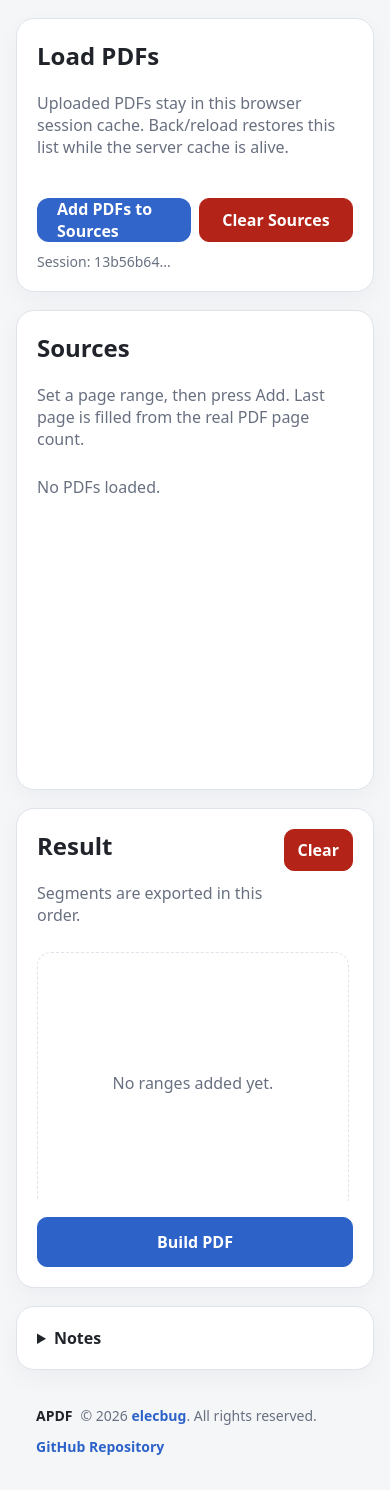
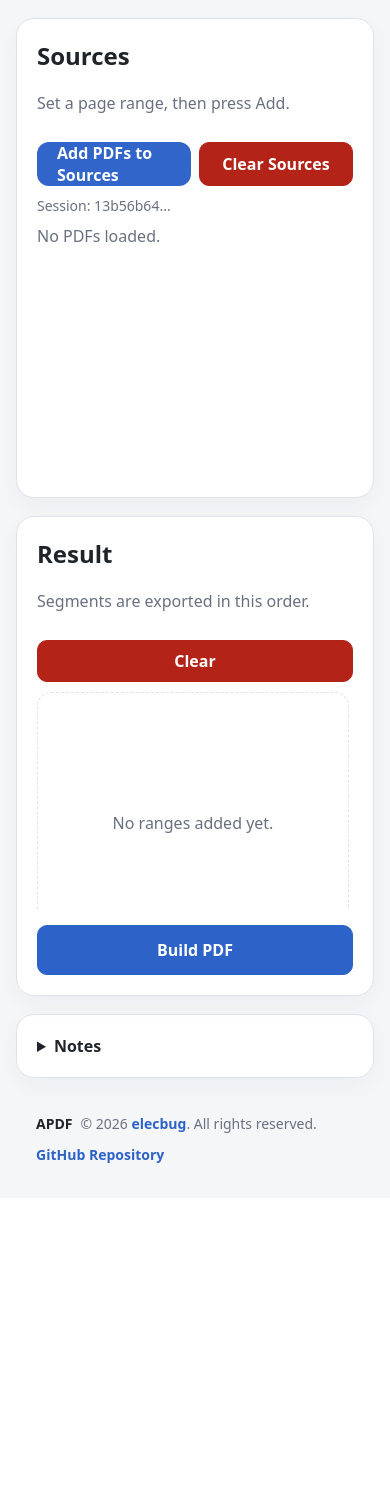
Before and after one commit to elecbug/apdf, a FastAPI app: page /assemble in a window 390 px wide. Shown: the part 254-1744 px from the top of the page. After the commit the page ends 1417 px from the top, so only its background shows below. Run offline with FastAPI, Linux system fonts and the light colour scheme; data that the repository does not hold is empty.

Commit message:
feat: enhance layout and responsiveness of upload and result sections with grid adjustments

```diff
--- a/app/static/style.css
+++ b/app/static/style.css
@@ -109,10 +109,6 @@ button.full {
   flex-shrink: 0;
 }
 
-button.width-full {
-  width: 100%;
-}
-
 /* Inputs */
 input,
 textarea,
@@ -176,9 +172,11 @@ input.primary:hover {
 .upload-box {
   display: grid;
   gap: 10px;
+  width: 100%;
 }
 
-.inupload-box {
+.split-box {
+  width: 100%;
   display: grid;
   grid-template-columns: 1fr 1fr;
   justify-content: start;
@@ -262,8 +260,9 @@ input.primary:hover {
 }
 
 .pane-head {
-  display: flex;
+  display: grid;
   justify-content: space-between;
+  grid-template-columns: auto 415px;
   align-items: flex-start;
   gap: 12px;
   margin-bottom: 10px;
@@ -575,8 +574,9 @@ input.primary:hover {
 }
 
 .result-head {
-  display: flex;
+  display: grid;
   justify-content: space-between;
+  grid-template-columns: auto 415px;
   align-items: flex-start;
   gap: 16px;
 }
@@ -591,17 +591,6 @@ input.primary:hover {
   color: var(--accent-text);
   padding: 3px 8px;
   border-radius: 7px;
-}
-
-.result-actions {
-  display: flex;
-  gap: 8px;
-  align-items: center;
-  flex-wrap: wrap;
-}
-
-.result-actions form {
-  margin: 0;
 }
 
 .result-meta {
@@ -736,6 +725,10 @@ input.primary:hover {
   gap: 18px;
 }
 
+.width-full {
+  width: 100%;
+}
+
 /* Responsive */
 @media (max-width: 900px) {
   main {
@@ -761,7 +754,7 @@ input.primary:hover {
     flex: 1;
   }
 
-  .inupload-box {
+  .split-box {
     grid-auto-flow: row;
   }
 
@@ -794,17 +787,8 @@ input.primary:hover {
   }
 
   .result-head {
+    display: flex;
     flex-direction: column;
-  }
-
-  .result-actions {
-    width: 100%;
-  }
-
-  .result-actions form,
-  .result-actions button,
-  .result-actions .button-link {
-    width: 100%;
   }
 
   .download-list li {
@@ -816,7 +800,12 @@ input.primary:hover {
     width: 100%;
   }
 
-  /* Mobile source table card layout */
+  .pane-head {
+    display: flex;
+    flex-direction: column;
+    width: 100%;
+  }
+
   .source-pane .table-wrap {
     overflow-x: hidden;
   }
--- a/app/templates/assemble.html
+++ b/app/templates/assemble.html
@@ -5,34 +5,24 @@
 {% block title %}APDF - Assemble{% endblock %}
 
 {% block content %}
-<section class="toolbar card">
-  <div>
-    <h2>Load PDFs</h2>
-    <p>Uploaded PDFs stay in this browser session cache. Back/reload restores this list while the server cache is alive.</p>
-  </div>
-
-  <div class="upload-box">
-    <div class="inupload-box">
-      <div class="file-picker">
-        <input id="pdfFiles" class="file-input" type="file" accept="application/pdf" multiple>
-        <label for="pdfFiles" class="button-like primary file-button">Add PDFs to Sources</label>
-      </div>
-
-      <div class="toolbar-actions">
-        <button type="button" id="clearSources" class="warning width-full">Clear Sources</button>
-      </div>
-    </div>
-
-    <p id="statusLine" class="status-line">Ready.</p>
-  </div>
-</section>
-
 <section class="composer">
   <div class="card pane source-pane">
     <div class="pane-head">
       <div>
         <h2>Sources</h2>
-        <p>Set a page range, then press Add. Last page is filled from the real PDF page count.</p>
+        <p>Set a page range, then press Add.</p>
+      </div>
+      <div class="upload-box">
+        <div class="split-box">
+          <div class="file-picker">
+            <input id="pdfFiles" class="file-input" type="file" accept="application/pdf" multiple>
+            <label for="pdfFiles" class="button-like primary file-button">Add PDFs to Sources</label>
+          </div>
+          <div class="toolbar-actions">
+            <button type="button" id="clearSources" class="warning width-full">Clear Sources</button>
+          </div>
+        </div>
+        <p id="statusLine" class="status-line">Ready.</p>
       </div>
     </div>
 
@@ -60,7 +50,7 @@
         <h2>Result</h2>
         <p>Segments are exported in this order.</p>
       </div>
-      <button type="button" class="warning" id="clearAssembly">Clear</button>
+      <button type="button" class="warning width-full" id="clearAssembly">Clear</button>
     </div>
 
     <ol id="assemblyList" class="assembly-list"></ol>
@@ -74,6 +64,7 @@
     <li>Page numbers are 1-based.</li>
     <li>The source cache is bound to this browser through localStorage client_id.</li>
     <li>Browsers cannot repopulate file inputs after Back/reload, so APDF restores the server-side source cache instead.</li>
+    <li>Uploaded PDFs stay in this browser session cache. Back/reload restores this list while the server cache is alive.</li>
     <li>The backend validates all source_id and page ranges during export.</li>
   </ul>
 </details>
```
Also changed, not shown: app/templates/job.html (+9 -5 lines).
